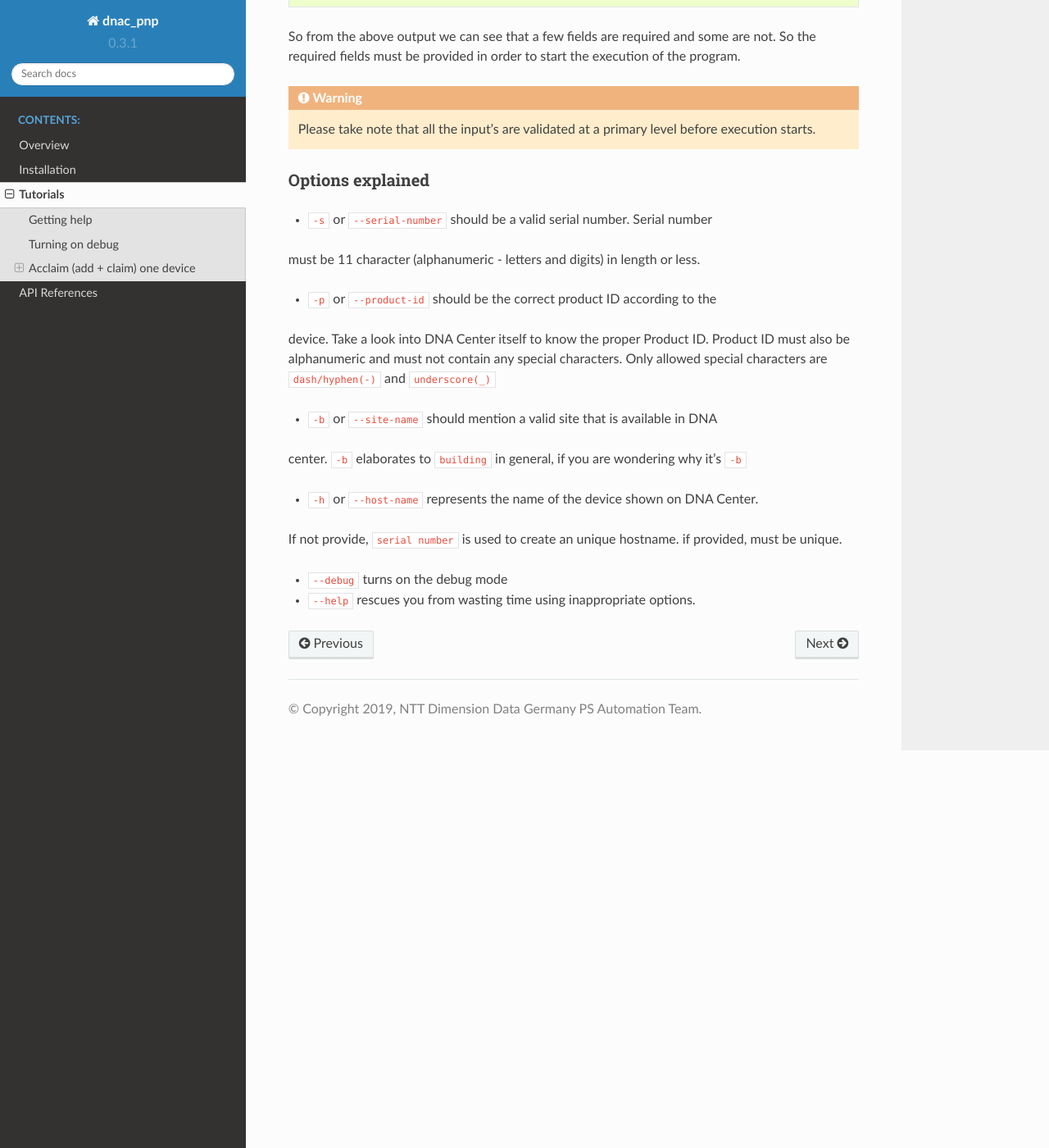
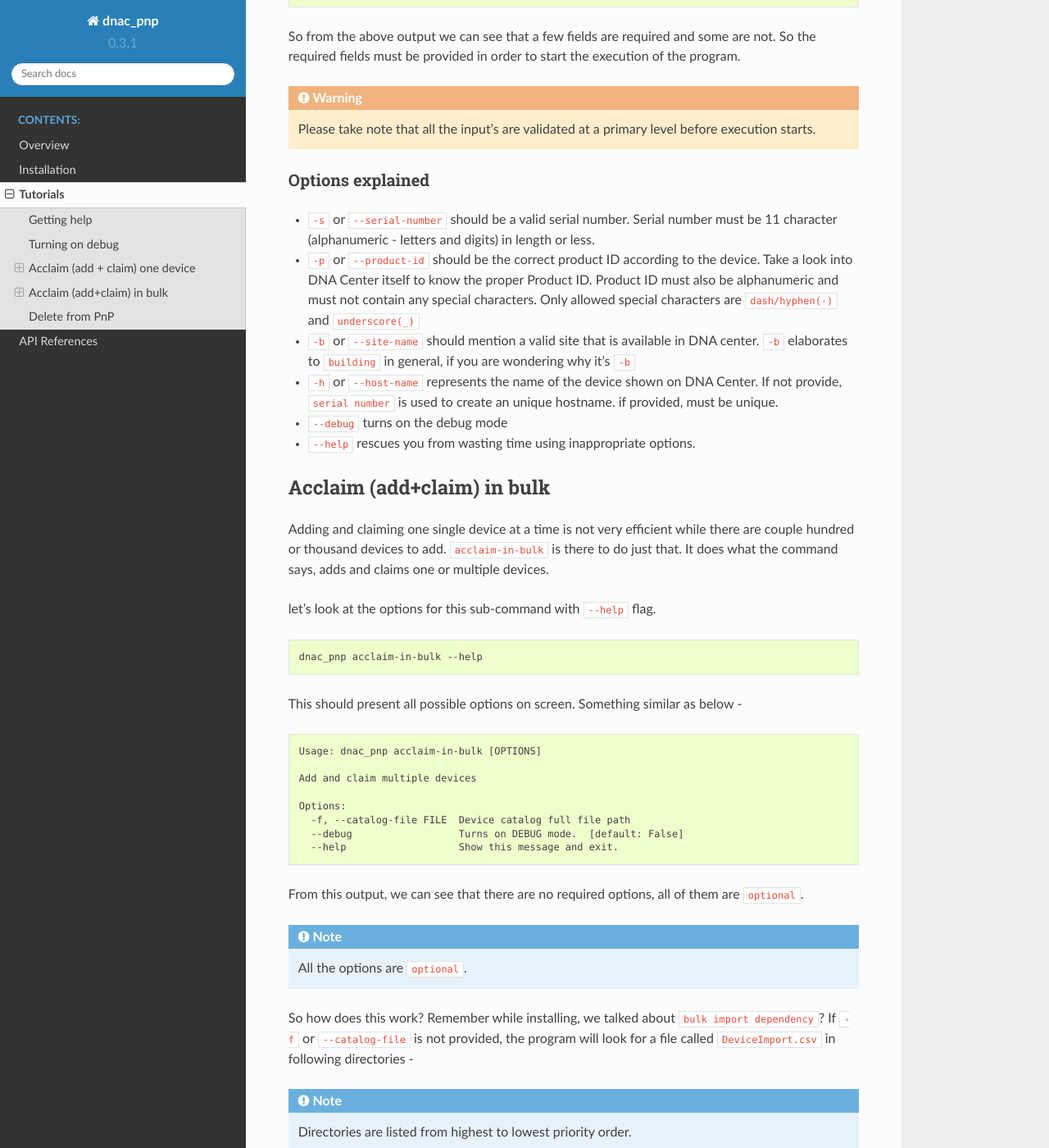
Before and after one commit to nttde/dnac_pnp, a Sphinx documentation site: the page built from docs/source/tutorials.rst, in a window 1280 px wide and 1400 px high, scrolled down 2036 px. Shown: the whole window at 82% size. Built offline with Sphinx 7.4.7 and the Read the Docs theme 2.0.0, drawn with Linux system fonts in a browser that asks for light colours; some of the changed text lies outside the part shown.

Commit message:
updated tutorials

```diff
--- a/docs/source/tutorials.rst
+++ b/docs/source/tutorials.rst
@@ -117,21 +117,126 @@
 ^^^^^^^^^^^^^^^^^
 
 - ``-s`` or ``--serial-number`` should be a valid serial number. Serial number
-must be 11 character (alphanumeric - letters and digits) in length or less.
+  must be 11 character (alphanumeric - letters and digits) in length or less.
 
 - ``-p`` or ``--product-id`` should be the correct product ID according to the
-device. Take a look into DNA Center itself to know the proper Product ID. Product
-ID must also be alphanumeric and must not contain any special characters. Only
-allowed special characters are ``dash/hyphen(-)`` and  ``underscore(_)``
+  device. Take a look into DNA Center itself to know the proper Product ID. Product
+  ID must also be alphanumeric and must not contain any special characters. Only
+  allowed special characters are ``dash/hyphen(-)`` and  ``underscore(_)``
 
 - ``-b`` or ``--site-name`` should mention a valid site that is available in DNA
-center. ``-b`` elaborates to ``building`` in general, if you are wondering why
-it's ``-b``
+  center. ``-b`` elaborates to ``building`` in general, if you are wondering why
+  it's ``-b``
 
 - ``-h`` or ``--host-name`` represents the name of the device shown on DNA Center.
-If not provide, ``serial number`` is used to create an unique hostname. if
-provided, must be unique.
+  If not provide, ``serial number`` is used to create an unique hostname. if
+  provided, must be unique.
 
 - ``--debug`` turns on the debug mode
 
 - ``--help`` rescues you from wasting time using inappropriate options.
+
+Acclaim (add+claim) in bulk
+---------------------------
+
+Adding and claiming one single device at a time is not very efficient while there are
+couple hundred or thousand devices to add. ``acclaim-in-bulk`` is there to do just
+that. It does what the command says, adds and claims one or multiple devices.
+
+let's look at the options for this sub-command with ``--help`` flag.
+
+.. code-block:: batch
+
+   dnac_pnp acclaim-in-bulk --help
+
+This should present all possible options on screen. Something similar as below -
+
+.. code-block:: batch
+
+   Usage: dnac_pnp acclaim-in-bulk [OPTIONS]
+
+   Add and claim multiple devices
+
+   Options:
+     -f, --catalog-file FILE  Device catalog full file path
+     --debug                  Turns on DEBUG mode.  [default: False]
+     --help                   Show this message and exit.
+
+From this output, we can see that there are no required options, all of them are
+``optional``.
+
+.. note::
+
+   All the options are ``optional``.
+
+So how does this work? Remember while installing, we talked about
+``bulk import dependency``? If ``-f`` or ``--catalog-file`` is not provided,
+the program will look for a file called ``DeviceImport.csv`` in following directories -
+
+.. note::
+
+   Directories are listed from highest to lowest priority order.
+
+1. <user_home_directory>/.<package_name>/catalog/config.yaml (``Window/Linux/MacOS``)
+2. <current_working_directory>/.<package_name>/catalog/config.yaml (``Windows/Linux/MacOS``)
+3. /etc/<package_name>/catalog/config.yaml (``Linux/MacOS``)
+
+If there is no file named ``DeviceImport.csv`` in any of these locations and ``-f`` flag
+is not provided, the program will stop and exit.
+
+.. warning::
+
+   Program will only take into account the first file that it finds.
+
+So, what if you don't want to put the file into one of these directories and certainly
+you don't want to name your file ``DeviceImport.csv`` ?
+
+Here comes the ``-f`` or ``--catalog-file`` in rescue, you can point to a properly
+formatted csv file form anywhere in the file system with this flag and the program will
+look only to that file and carry on.
+
+.. note::
+
+   The argument to ``-f`` flag must be a valid file path. The program pre-checks for
+   validity and read permission of the file and also the extension. Only valid extension
+   is ``.csv``
+
+Example csv file content
+^^^^^^^^^^^^^^^^^^^^^^^^
+
+A well formatted CSV should look something like below -
+
+.. code-block:: shell
+
+   Serial_Number, Product_ID, Site_Name, Name
+   FOC1849Z2JL, WSC2960C, Global/Demo_DE/B1/F3, MainRouter
+   AAA1111K3MX, C891FK9, Global/Demo_DE/B1/F35, HallwaySwitch
+   FOC1849Z2KK, WSC2960C, Global/Demo_DE/B1/F3, MainRouter2
+
+.. danger::
+
+   DO NOT USE ``camelCased`` headers or ``unicode`` characters in the headers
+
+Delete from PnP
+---------------
+
+Once we have added some devices, it might be necessary that we need to delete
+some of the devices from the PnP (Plug and Play) of DNA center.
+
+The program can delete one or more devices from PnP with ``delete``
+sub-command.
+
+As usual, let's take a look at the ``--help`` section of this sub-command.
+
+.. code-block:: batch
+
+   Usage: dnac_pnp delete [OPTIONS]
+
+   Delete one or multiple devices
+
+   Options:
+     -s, --serial-numbers TEXT    Comma separated serial numbers.
+     -f, --delete-from-file FILE  Device delete full file path.
+     --dry-run                    Dry runs the process.  [default: False]
+     --debug                      Turns on DEBUG mode.  [default: False]
+     --help                       Show this message and exit.
```
Also changed, not shown: docs/source/installation.rst (+31 -20 lines).
